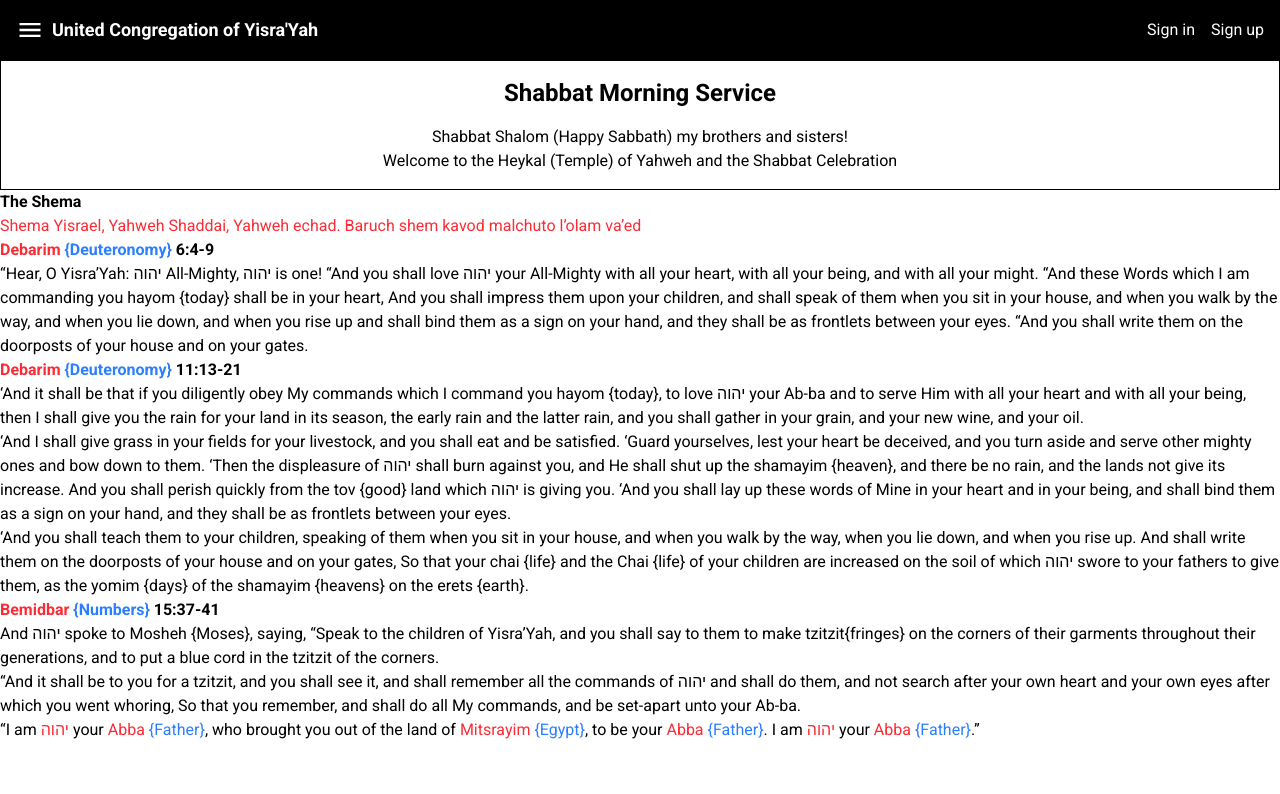
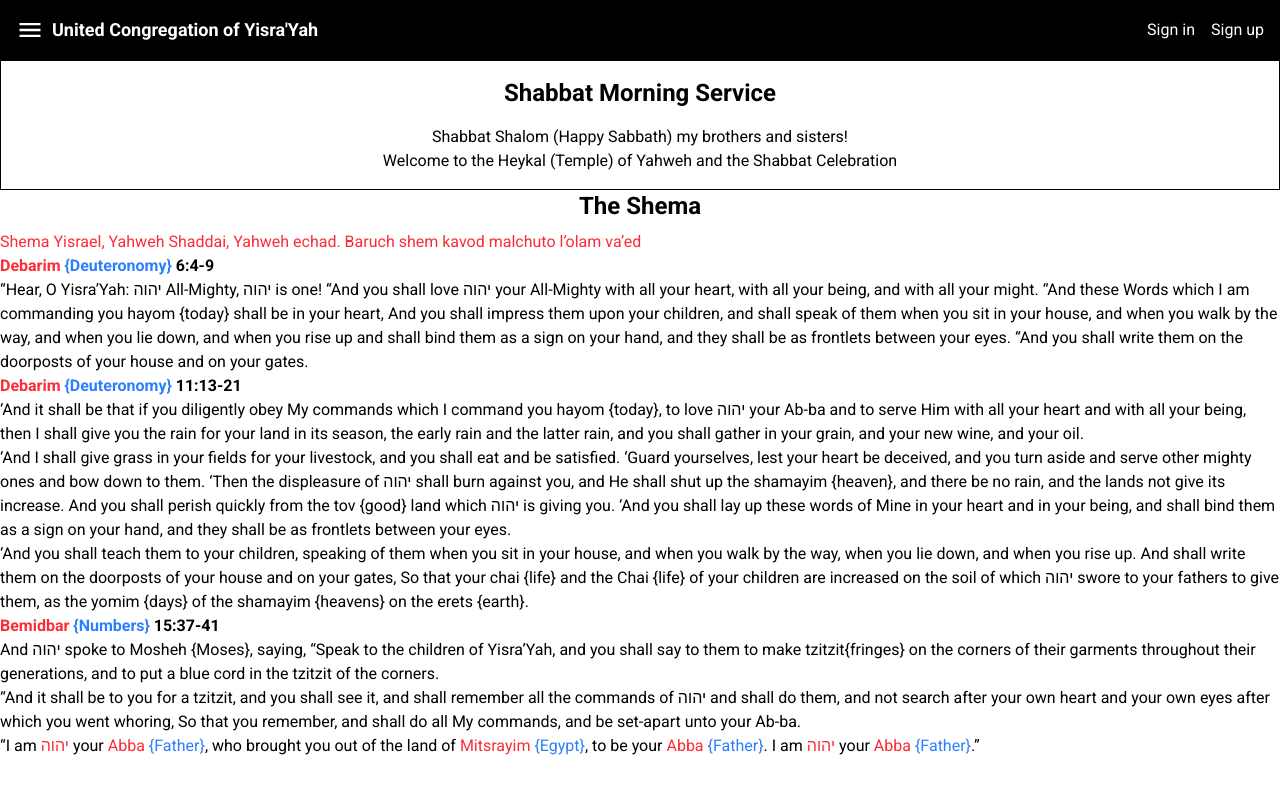
Before and after one commit to elixer-prince/ucoy, a Next.js app: page /services/shabbat-morning in a window 1280 px wide. Shown: the top 794 px of the page. Built offline with nearby package versions, Linux system fonts and the light colour scheme; no server answers.

Commit message:
refactor(components): create reusable heading component

```diff
--- /dev/null
+++ b/src/app/(temple)/(manual)/_components/Heading.tsx
@@ -0,0 +1,31 @@
+import clsx from "clsx";
+import { PropsWithChildren } from "react";
+
+interface HeadingProps {
+  level: 1 | 2 | 3 | 4 | 5 | 6;
+}
+
+const Heading = ({ children, level }: PropsWithChildren<HeadingProps>) => {
+  const sharedStyles = "mb-2 font-bold";
+
+  switch (level) {
+    case 1:
+      return (
+        <h1 className={clsx(sharedStyles, "text-center text-2xl")}>
+          {children}
+        </h1>
+      );
+    case 2:
+      return <h2 className={clsx(sharedStyles, "text-xl")}>{children}</h2>;
+    case 3:
+      return <h3 className={clsx(sharedStyles, "text-lg")}>{children}</h3>;
+    case 4:
+      return <h4 className={clsx(sharedStyles, "text-base")}>{children}</h4>;
+    case 5:
+      return <h5 className={clsx(sharedStyles, "text-sm")}>{children}</h5>;
+    case 6:
+      return <h6 className={clsx(sharedStyles, "text-xs")}>{children}</h6>;
+  }
+};
+
+export default Heading;
--- a/src/app/(temple)/(manual)/_components/sections/TheShema.tsx
+++ b/src/app/(temple)/(manual)/_components/sections/TheShema.tsx
@@ -1,10 +1,11 @@
+import Heading from "@/app/(temple)/(manual)/_components/Heading";
 import HebrewText from "@/app/(temple)/(manual)/_components/HebrewText";
 
 const TheShema = () => {
   return (
     <section>
       <header>
-        <h2 className="font-bold">The Shema</h2>
+        <Heading level={1}>The Shema</Heading>
 
         <p>
           <HebrewText translation="" transliterated>
```
